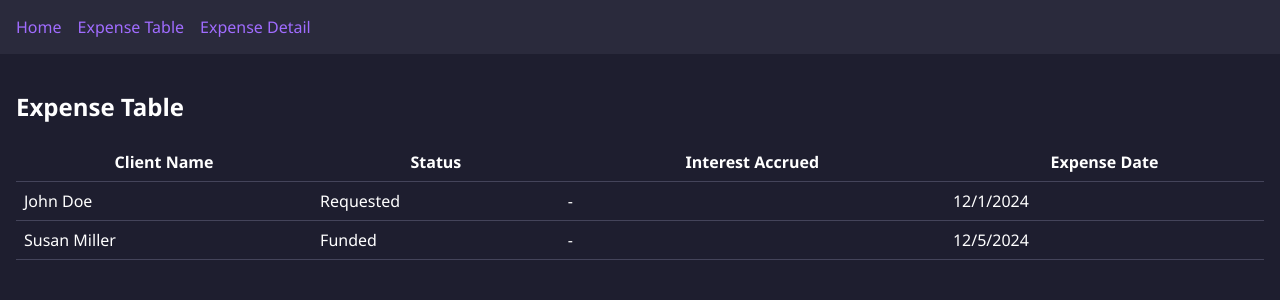
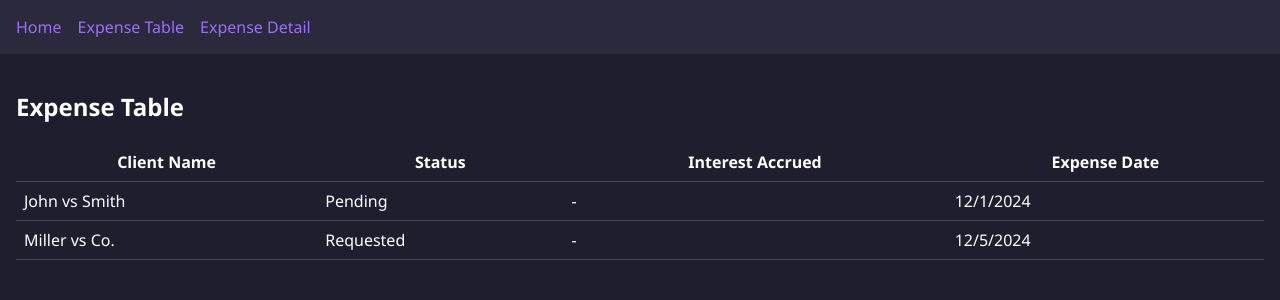
Before and after one commit to edcres/law-expense-lending, a React (Create React App) app in the folder client/: page /expense-table in a window 1280 px wide. Shown: the top 300 px of the page. Built offline with nearby package versions, Linux system fonts and the light colour scheme.

Commit message:
The second page now get data from the mock database.

```diff
--- a/client/src/pages/ExpenseTable.js
+++ b/client/src/pages/ExpenseTable.js
@@ -1,28 +1,12 @@
 import React, { useEffect, useState } from 'react';
 import colors from '../styles/theme';
+import { getExpenses } from '../api/salesforce';
 
-export default function Page2() {
+export default function ExpenseTable() {
   const [expenses, setExpenses] = useState([]);
 
   useEffect(() => {
-    setExpenses([
-      {
-        id: 1,
-        name: "E-043298",
-        client_name: "John Doe",
-        status: "Requested",
-        created_at: "2024-12-01T12:00:00Z",
-        interest_accrued: null
-      },
-      {
-        id: 2,
-        name: "E-043299",
-        client_name: "Susan Miller",
-        status: "Funded",
-        created_at: "2024-12-05T09:00:00Z",
-        interest_accrued: null
-      }
-    ]);
+    getExpenses().then(setExpenses);
   }, []);
 
   return (
@@ -45,10 +29,18 @@ export default function Page2() {
         <tbody>
           {expenses.map((expense) => (
             <tr key={expense.id}>
-              <td style={{ padding: '0.5rem', borderBottom: `1px solid ${colors.border}` }}>{expense.client_name}</td>
-              <td style={{ padding: '0.5rem', borderBottom: `1px solid ${colors.border}` }}>{expense.status}</td>
-              <td style={{ padding: '0.5rem', borderBottom: `1px solid ${colors.border}` }}>{expense.interest_accrued ?? '-'}</td>
-              <td style={{ padding: '0.5rem', borderBottom: `1px solid ${colors.border}` }}>{new Date(expense.created_at).toLocaleDateString()}</td>
+              <td style={{ padding: '0.5rem', borderBottom: `1px solid ${colors.border}` }}>
+                {expense.matter_display_name}
+              </td>
+              <td style={{ padding: '0.5rem', borderBottom: `1px solid ${colors.border}` }}>
+                {expense.status}
+              </td>
+              <td style={{ padding: '0.5rem', borderBottom: `1px solid ${colors.border}` }}>
+                -
+              </td>
+              <td style={{ padding: '0.5rem', borderBottom: `1px solid ${colors.border}` }}>
+                {new Date(expense.created_at).toLocaleDateString()}
+              </td>
             </tr>
           ))}
         </tbody>
```
